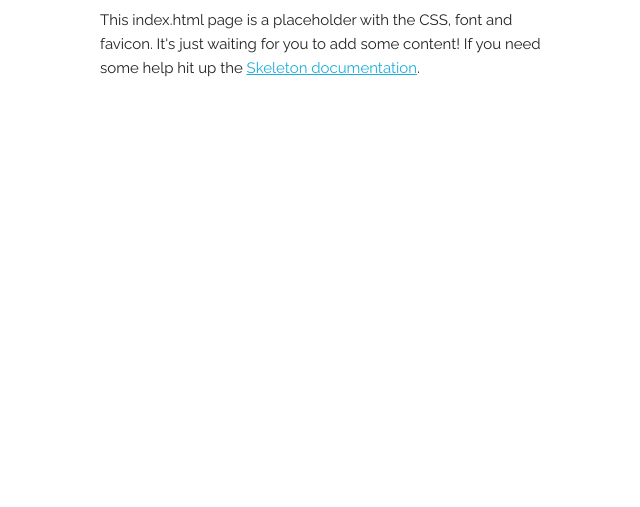
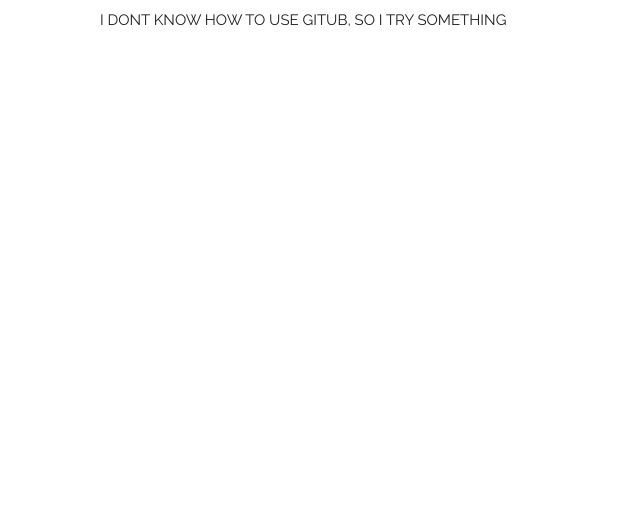
Before and after one commit to Nyandra/todoapp, a plain HTML site: page Skeleton-2.0.4/index.html in a window 1280 px wide. Shown: the part 293-800 px from the top of the page, without its empty margins (60-700 px from the left). Drawn offline with Linux system fonts and the light colour scheme.

Commit message:
text geändert
text geäändert

```diff
--- a/Skeleton-2.0.4/index.html
+++ b/Skeleton-2.0.4/index.html
@@ -35,7 +35,7 @@
     <div class="row">
       <div class="one-half column" style="margin-top: 25%">
         <h4>Basic Page</h4>
-        <p>This index.html page is a placeholder with the CSS, font and favicon. It's just waiting for you to add some content! If you need some help hit up the <a href="http://www.getskeleton.com">Skeleton documentation</a>.</p>
+        <p>I DONT KNOW HOW TO USE GITUB, SO I TRY SOMETHING</p>
       </div>
     </div>
   </div>
```
